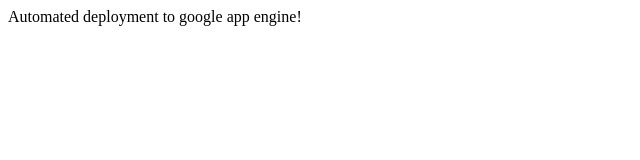
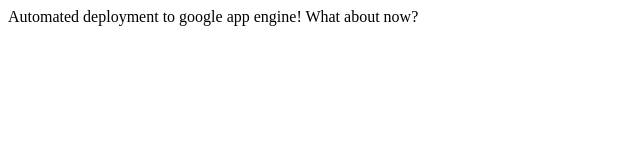
Before and after one commit to danielbodart/webfabric, a plain HTML site: page web/index.html in a window 1280 px wide. Shown: the whole page, without its empty margins (0-640 px from the left). Drawn offline with Linux system fonts and the light colour scheme.

Commit message:
Another try

```diff
--- a/web/index.html
+++ b/web/index.html
@@ -3,7 +3,7 @@
     <title>Index</title>
 </head>
 <body>
-    Automated deployment to google app engine!
+    Automated deployment to google app engine! What about now?
 
     <div id="target" style="display:none;">
         target div content
```
